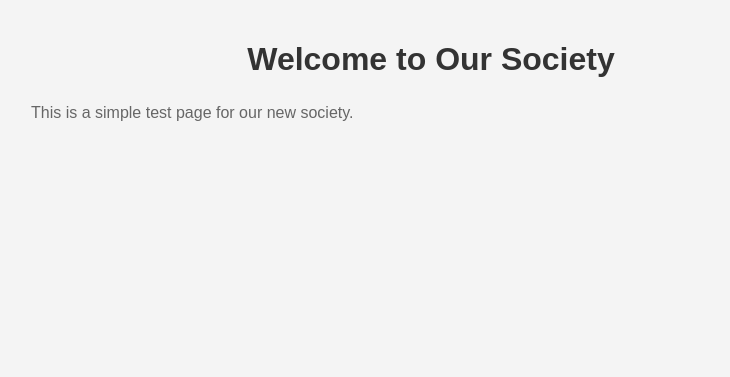
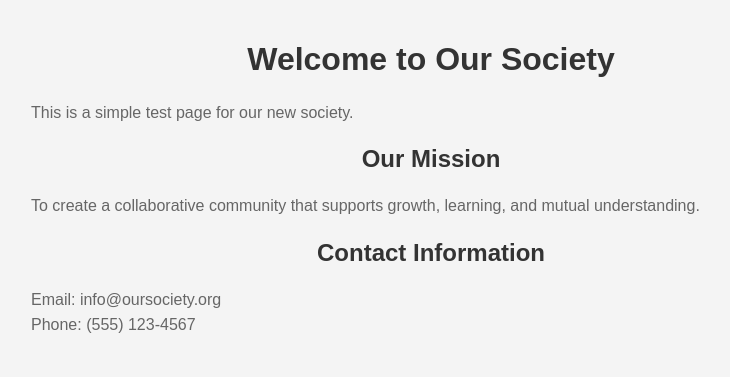
Before and after one commit to ShrivatsaDeshpande/new-society-test, a plain HTML site: page index.html in a window 1280 px wide. Shown: the whole page, without its empty margins (209-939 px from the left). Drawn offline with Linux system fonts and the light colour scheme.

Commit message:
Add more content to the HTML page

```diff
--- a/index.html
+++ b/index.html
@@ -11,7 +11,7 @@
             padding: 20px;
             background-color: #f4f4f4;
         }
-        h1 {
+        h1, h2 {
             color: #333;
             text-align: center;
         }
@@ -24,5 +24,12 @@
 <body>
     <h1>Welcome to Our Society</h1>
     <p>This is a simple test page for our new society.</p>
+
+    <h2>Our Mission</h2>
+    <p>To create a collaborative community that supports growth, learning, and mutual understanding.</p>
+
+    <h2>Contact Information</h2>
+    <p>Email: info@oursociety.org<br>
+    Phone: (555) 123-4567</p>
 </body>
 </html>
```
